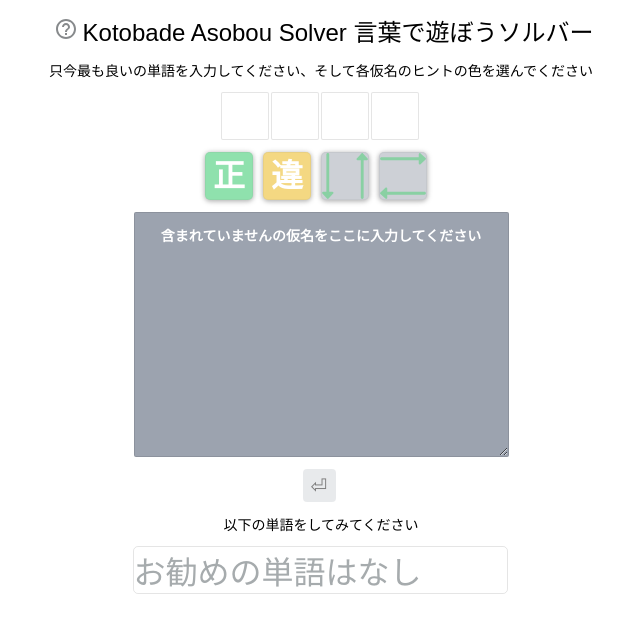
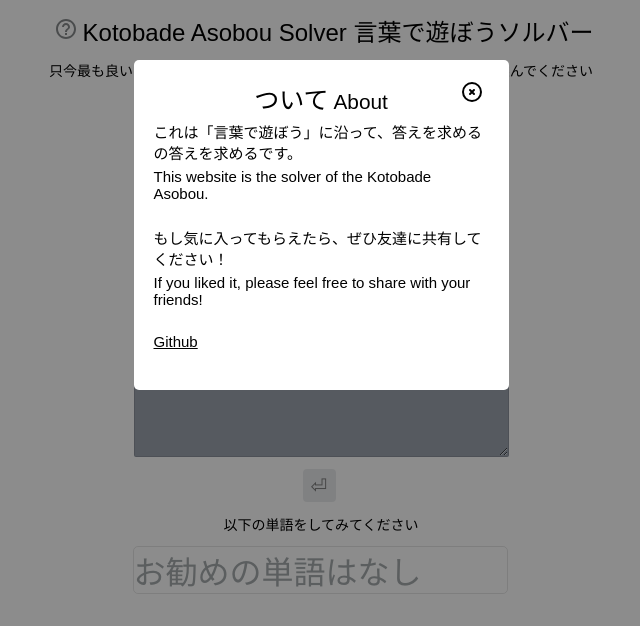
Before and after one commit to NG-KWAN-LOK/Japanese-Wordle-Solver, a React (Create React App) app: page / in a window 1280 px wide. Both pictures are taken after a click on the button 384 px from the left and 30 px from the top of the page. Shown: the top 626 px of the page, without its empty margins (319-959 px from the left). Built offline with nearby package versions, Linux system fonts and the light colour scheme.

Commit message:
add popup about layer.

```diff
--- a/src/components/ColorButton/index.tsx
+++ b/src/components/ColorButton/index.tsx
@@ -39,7 +39,9 @@ const ColorButton: React.FC<ColorButtonProps> = ({
         className={`${styles["container_button"]} ${styles["container_button-col"]}`}
         onClick={handleSetInputType}
         disabled={disable}
-      ></button>
+      >
+        縦
+      </button>
       <button
         name="row"
         value={4}
@@ -47,7 +49,9 @@ const ColorButton: React.FC<ColorButtonProps> = ({
         className={`${styles["container_button"]} ${styles["container_button-row"]}`}
         onClick={handleSetInputType}
         disabled={disable}
-      ></button>
+      >
+        横
+      </button>
     </div>
   );
 };
--- a/src/components/Header/index.tsx
+++ b/src/components/Header/index.tsx
@@ -1,13 +1,18 @@
-import React from "react";
+import React, { useState, useCallback } from "react";
 import styles from "./style.module.scss";
 
 import PopupInfo from "../PopupInfo";
 
 const Header: React.FC = () => {
+  const [isPopup, setIsPopup] = useState<boolean>(false);
+  const handleClosePopup = useCallback((): void => {
+    setIsPopup(false);
+  }, [isPopup]);
   return (
     <header>
+      <PopupInfo isPopup={isPopup} handleClosePopup={handleClosePopup} />
       <div className={styles.header}>
-        <button>
+        <button onClick={() => setIsPopup(true)}>
           <svg
             xmlns="http://www.w3.org/2000/svg"
             height="24"
--- a/src/components/PopupInfo/index.tsx
+++ b/src/components/PopupInfo/index.tsx
@@ -1,10 +1,59 @@
-import React, { useState, useCallback } from "react";
+import React from "react";
 import styles from "./style.module.scss";
 
-const PopupInfo: React.FC = () => {
+interface PopupInfoProps {
+  isPopup: boolean;
+  handleClosePopup: () => void;
+}
+
+const PopupInfo: React.FC<PopupInfoProps> = ({ isPopup, handleClosePopup }) => {
   return (
-    <div className={styles.container}>
-      <div className={styles.container_layer}>123</div>
+    <div
+      className={`${isPopup ? styles["container"] : styles["container-none"]}`}
+      onClick={handleClosePopup}
+    >
+      <div
+        className={styles.container_layer}
+        onClick={(e) => e.stopPropagation()}
+      >
+        <div className={styles.container_layer_title}>
+          <div className={styles.container_layer_title_content}>
+            <span>ついて</span>
+            <small>About</small>
+          </div>
+          <button onClick={handleClosePopup}>
+            <svg
+              xmlns="http://www.w3.org/2000/svg"
+              fill="none"
+              viewBox="0 0 24 24"
+              stroke="currentColor"
+              aria-hidden="true"
+            >
+              <path
+                strokeLinecap="round"
+                strokeLinejoin="round"
+                strokeWidth={2}
+                d="M10 14l2-2m0 0l2-2m-2 2l-2-2m2 2l2 2m7-2a9 9 0 11-18 0 9 9 0 0118 0z"
+              ></path>
+            </svg>
+          </button>
+        </div>
+        <div className={styles.container_layer_text}>
+          <p>
+            これは「言葉で遊ぼう」に沿って、答えを求めるの答えを求めるです。
+          </p>
+          <p>This website is the solver of the Kotobade Asobou.</p>
+        </div>
+        <div className={styles.container_layer_text}>
+          <p>もし気に入ってもらえたら、ぜひ友達に共有してください！</p>
+          <p>If you liked it, please feel free to share with your friends!</p>
+        </div>
+        <div className={styles.container_layer_text}>
+          <a href="https://github.com/NG-KWAN-LOK/Japanese-Wordle-Solver">
+            Github
+          </a>
+        </div>
+      </div>
     </div>
   );
 };
--- a/src/components/PopupInfo/style.module.scss
+++ b/src/components/PopupInfo/style.module.scss
@@ -3,14 +3,78 @@
   position: absolute;
   display: flex;
   justify-content: center;
+  opacity: 1;
   top: 0;
   height: 100vh;
   width: 100%;
   z-index: 1;
-  background-color: rgba(0, 0, 0, 0.158);
+  background-color: rgba(0, 0, 0, 0.452);
+  transition: 0.5s;
+  transform: translate(0);
+  @media only screen and (max-width: 550px) {
+    align-items: center;
+  }
+  &-none {
+    position: absolute;
+    display: flex;
+    visibility: hidden;
+    justify-content: center;
+    opacity: 0;
+    top: 0;
+    height: 100vh;
+    width: 100%;
+    z-index: 1;
+    background-color: rgba(0, 0, 0, 0.452);
+    transition: 0.5s;
+    @media only screen and (max-width: 550px) {
+      align-items: center;
+    }
+  }
 }
 .container_layer {
   width: 100%;
-  max-width: 550px;
+  height: 330px;
+  max-width: 375px;
   background-color: #fff;
+  margin: 6rem;
+  padding: 2rem;
+  border-radius: 0.5rem;
+  z-index: 2;
+  @media only screen and (max-width: 550px) {
+    margin: 0rem;
+  }
 }
+.container_layer_title {
+  position: relative;
+  width: 100%;
+  text-align: center;
+  font-size: 2.5rem;
+  span {
+    margin: 0 5px 0 0;
+  }
+  button {
+    position: absolute;
+    top: 0;
+    right: 0;
+    width: 24px;
+    height: 24px;
+    transition: 0.5s;
+    &:hover {
+      color: rgba(0, 0, 0, 0.452);
+      transition: 0.5s;
+    }
+  }
+}
+
+.container_layer_text {
+  margin: 0 0 2.5rem 0;
+  width: 100%;
+  font-size: 1.5rem;
+
+  p {
+    margin: 5px 0 0 0;
+  }
+  a {
+    text-decoration: underline;
+  }
+}
```
